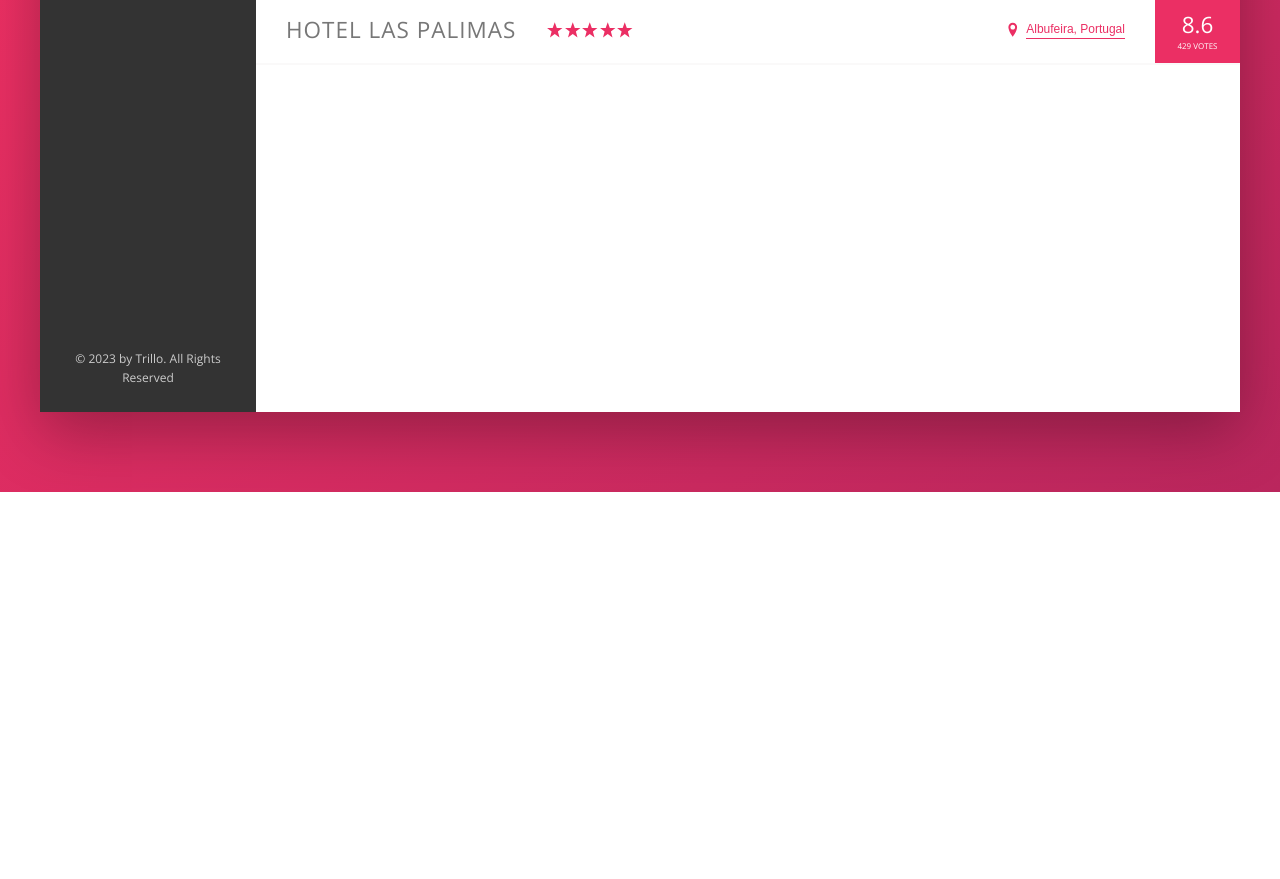
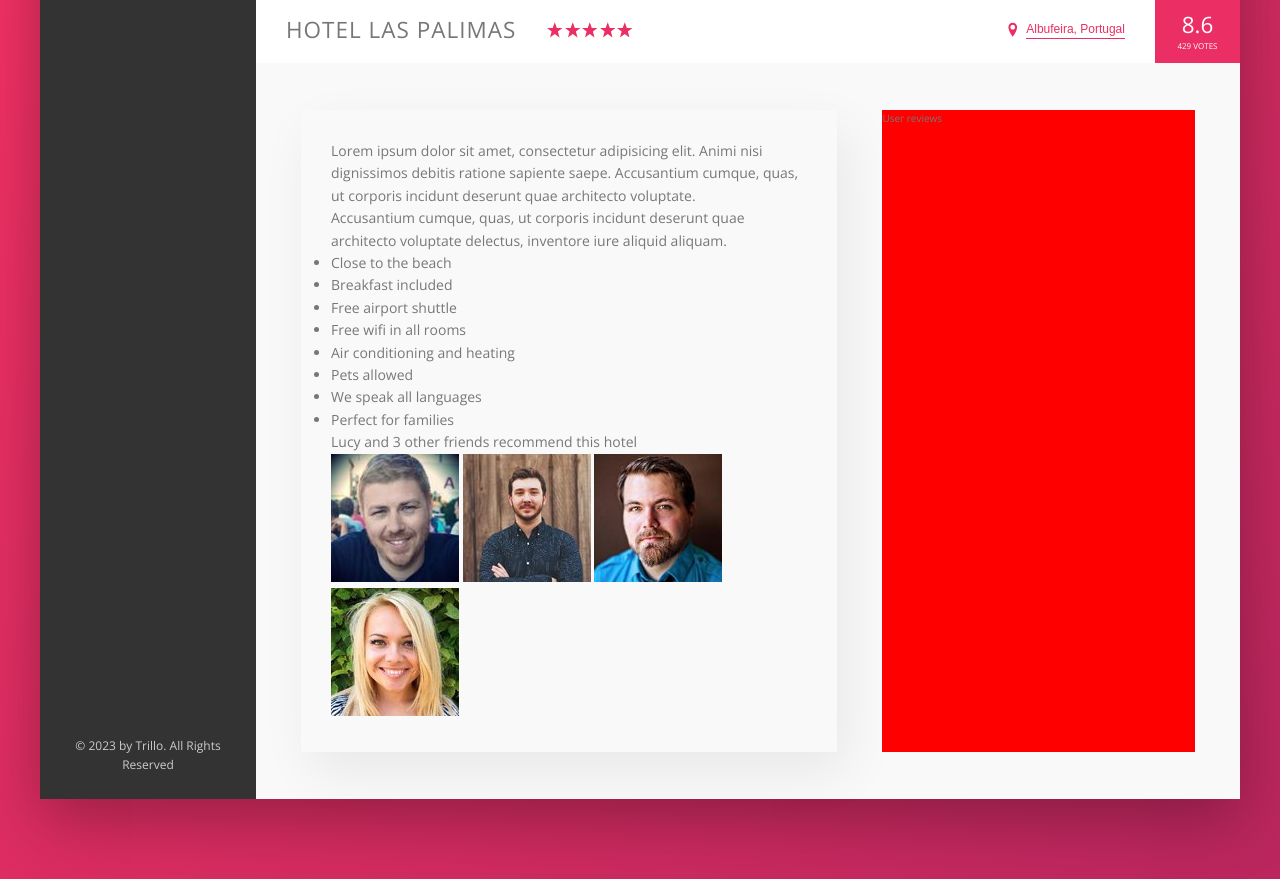
Before and after one commit to ankushSinha1/Trillo, a website: page index.html in a window 1280 px wide. Shown: the part 538-1417 px from the top of the page. Before the commit the page ends 1030 px from the top, so only its background shows below. Drawn offline with nearby package versions, Linux system fonts and the light colour scheme.

Commit message:
Description section half done

```diff
--- a/index.html
+++ b/index.html
@@ -123,6 +123,44 @@
                             <div class="overview__rating-count">429 votes</div>
                         </div>
                     </div>
+                    <div class="detail">
+                        <div class="description">
+                            <p class="paragraph">
+                                Lorem ipsum dolor sit amet, consectetur adipisicing elit.
+                                Animi nisi dignissimos debitis ratione sapiente saepe.
+                                Accusantium cumque, quas, ut corporis incidunt deserunt quae architecto voluptate.
+                            </p>
+                            <p class="paragraph">
+                                Accusantium cumque, quas, ut corporis incidunt deserunt quae
+                                architecto voluptate delectus, inventore iure aliquid aliquam.
+                            </p>
+                            <ul class="list">
+                                <li class="list__item">Close to the beach</li>
+                                <li class="list__item">Breakfast included</li>
+                                <li class="list__item">Free airport shuttle</li>
+                                <li class="list__item">Free wifi in all rooms</li>
+                                <li class="list__item">Air conditioning and heating</li>
+                                <li class="list__item">Pets allowed</li>
+                                <li class="list__item">We speak all languages</li>
+                                <li class="list__item">Perfect for families</li>
+                            </ul>
+                            <div class="recommend">
+                                <p class="recommend__count">
+                                    Lucy and 3 other friends recommend this hotel
+                                </p>
+                                <div class="recommend___friends">
+                                    <img src="img/user-3.jpg" alt="Friend 1" class="recommend__photo">
+                                    <img src="img/user-4.jpg" alt="Friend 2" class="recommend__photo">
+                                    <img src="img/user-5.jpg" alt="Friend 3" class="recommend__photo">
+                                    <img src="img/user-6.jpg" alt="Friend 4" class="recommend__photo">
+                                </div>
+                            </div>
+                        </div>
+                        <div class="user-reviews">
+                            User reviews
+
+                        </div>
+                    </div>
                 </main>
 
             </div>
--- a/sass/_base.scss
+++ b/sass/_base.scss
@@ -31,6 +31,10 @@ Grey dark 3: #999
     --color-grey-dark-2: #777;
     --color-grey-dark-3: #999;
     --shadow-dark: 0 2rem 6rem rgba(0, 0, 0, 0.3);
+    --shadow-light: 1rem 2rem 5rem rgba(0,0,0, 0.07);
+
+    --line: 2px solid var(--color-grey-light-1);
+
 }
 *{
     margin: 0;
--- a/sass/_components.scss
+++ b/sass/_components.scss
@@ -190,7 +190,7 @@
 .overview{
     display: flex;
     align-items: center;
-    border-bottom: 2px solid var(--color-grey-light-1);
+    border-bottom: var(--line);
 
     &__heading{
         text-transform: uppercase;
--- a/sass/_layout.scss
+++ b/sass/_layout.scss
@@ -8,7 +8,7 @@
 .header{
     height: 7rem;
     background-color: #fff;
-    border-bottom: 2px solid var(--color-grey-light-1);
+    border-bottom: var(--line);
     display: flex;
     justify-content: space-between;
     align-items: center;
@@ -28,6 +28,22 @@
 .hotel-view{
     background-color: #fff;
     flex: 1;    //The flex item will grow as much as it wants(remaining width of the flex container)
-    height: 80rem;
-
 }
+.detail{
+    display: flex;
+    padding: 4.5rem;
+    background-color: var(--color-grey-light-1);
+    border-bottom: var(--line);
+}
+.description{
+    // background-color: orange;
+    box-shadow: var(--shadow-light);
+    padding: 3rem;
+    flex: 0 0  60%;
+    margin-right: 4.5rem;
+    font-size: 1.4rem;
+}
+.user-reviews{
+    background-color: red;
+    flex: 1;
+}
```
Also changed, not shown: css/style.css.
